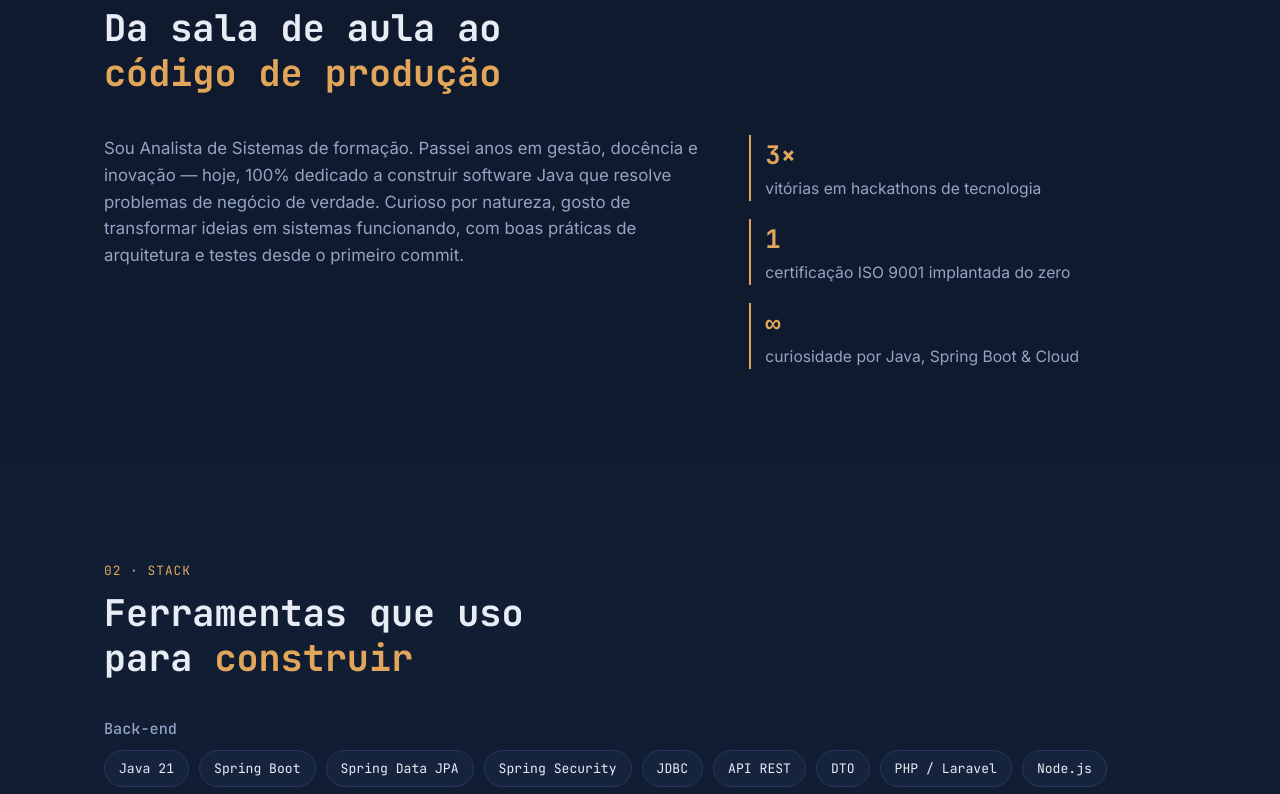
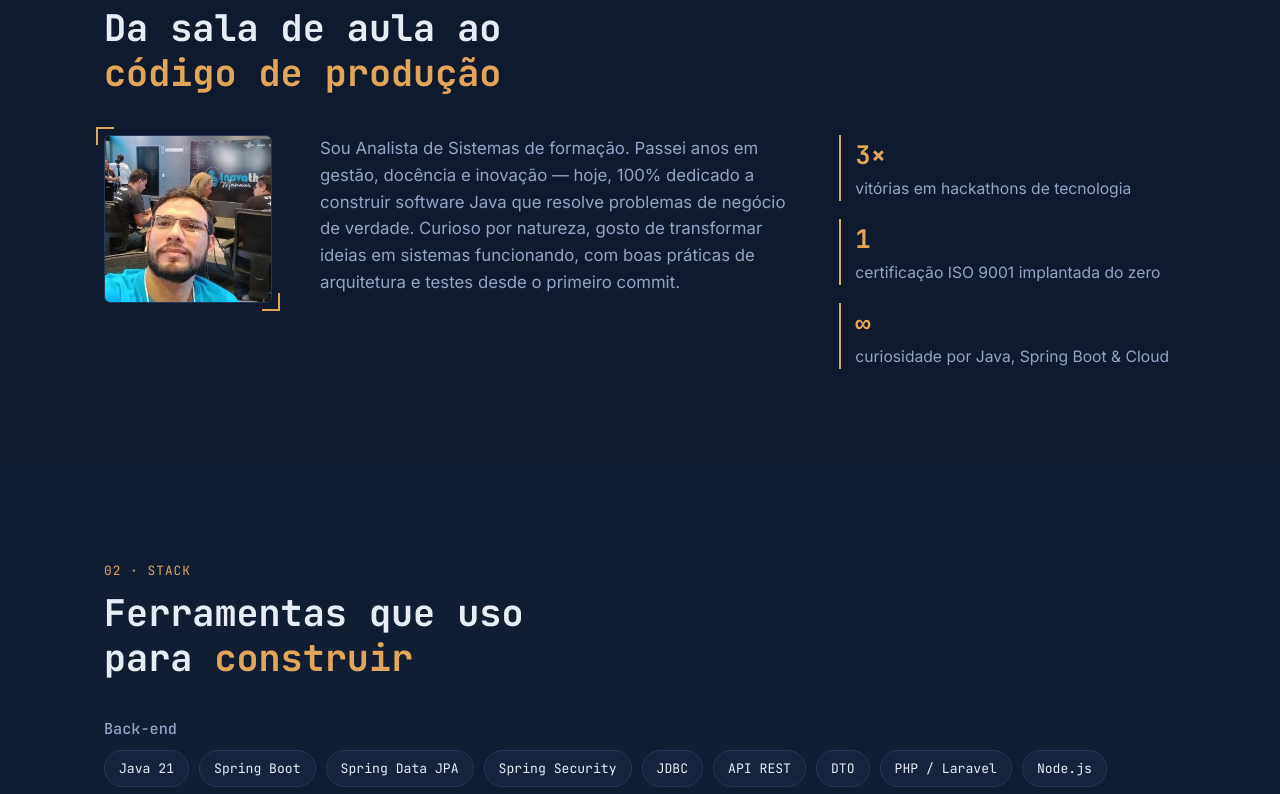
Before and after one commit to golberysantos/meuportfolio, a plain HTML site: page index.html in a window 1280 px wide. Shown: the part 920-1714 px from the top of the page. Drawn offline with Linux system fonts and the light colour scheme; a script that the page names is missing.

Commit message:
feat: Identidade visual & metadados

```diff
--- a/index.html
+++ b/index.html
@@ -5,6 +5,11 @@
 <meta name="viewport" content="width=device-width, initial-scale=1.0">
 <title>Golbery Santos — Desenvolvedor Java Backend</title>
 <meta name="description" content="Portfólio de Golbery Santos, Desenvolvedor Java Backend. Spring Boot, APIs REST, Clean Architecture, DDD.">
+
+<!-- Favicon -->
+<link rel="icon" type="image/svg+xml" href="static/img/favicon.svg">
+<link rel="icon" type="image/png" sizes="32x32" href="static/img/favicon-32.png">
+<link rel="apple-touch-icon" href="static/img/apple-touch-icon.png">
 
 <!-- Fonts -->
 <link rel="preconnect" href="https://fonts.googleapis.com">
@@ -68,6 +73,9 @@
       <p class="section-label">01 · sobre</p>
       <h2 class="section-title">Da sala de aula ao <span class="accent">código de produção</span></h2>
       <div class="about-grid">
+        <div class="about-photo-wrap">
+          <img src="static/img/perfilgolbery.jpg" alt="Foto de Golbery Santos" class="about-photo">
+        </div>
         <p class="about-text">
           Sou Analista de Sistemas de formação. Passei anos em gestão, docência e inovação — hoje, 100% dedicado a construir software Java que resolve problemas de negócio de verdade. Curioso por natureza, gosto de transformar ideias em sistemas funcionando, com boas práticas de arquitetura e testes desde o primeiro commit.
         </p>
@@ -207,6 +215,7 @@
       <p class="contact-sub">Manaus, AM — aberto a oportunidades como Desenvolvedor Java Backend.</p>
       <div class="contact-links">
         <a href="mailto:golbery.santos@yahoo.com.br" class="btn btn-accent">✉️ golbery.santos@yahoo.com.br</a>
+        <a href="https://wa.me/5592991147485" target="_blank" rel="noopener" class="btn btn-outline">💬 WhatsApp</a>
         <a href="https://www.linkedin.com/in/golbery" target="_blank" rel="noopener" class="btn btn-outline">LinkedIn</a>
         <a href="https://github.com/golberysantos" target="_blank" rel="noopener" class="btn btn-outline">GitHub</a>
         <a href="http://lattes.cnpq.br/4342537559814310" target="_blank" rel="noopener" class="btn btn-outline">Lattes</a>
--- a/static/css/style.css
+++ b/static/css/style.css
@@ -237,9 +237,37 @@ a{ color: inherit; text-decoration: none; }
 /* Sobre */
 .about-grid{
   display: grid;
-  grid-template-columns: 1.4fr 1fr;
+  grid-template-columns: auto 1.4fr 1fr;
   gap: 48px;
   align-items: start;
+}
+.about-photo-wrap{
+  position: relative;
+  width: 168px;
+}
+.about-photo{
+  width: 168px;
+  height: 168px;
+  object-fit: cover;
+  border-radius: var(--radius);
+  border: 1px solid var(--card-border);
+  display: block;
+}
+.about-photo-wrap::before,
+.about-photo-wrap::after{
+  content: "";
+  position: absolute;
+  width: 18px; height: 18px;
+  border-color: var(--accent);
+  border-style: solid;
+}
+.about-photo-wrap::before{
+  top: -8px; left: -8px;
+  border-width: 2px 0 0 2px;
+}
+.about-photo-wrap::after{
+  bottom: -8px; right: -8px;
+  border-width: 0 2px 2px 0;
 }
 .about-text{ font-size: 1.05rem; color: var(--text-muted); }
 .about-facts{
@@ -373,6 +401,8 @@ a:focus-visible, button:focus-visible{
 @media (max-width: 900px){
   .hero-inner{ grid-template-columns: 1fr; padding-top: 24px; }
   .about-grid{ grid-template-columns: 1fr; }
+  .about-photo-wrap{ width: 120px; }
+  .about-photo{ width: 120px; height: 120px; }
 }
 
 @media (max-width: 720px){
```
Also changed, not shown: static/img/apple-touch-icon.png (added), static/img/favicon-32.png (added), static/img/favicon.svg (added), static/img/perfilgolbery.png (deleted).
